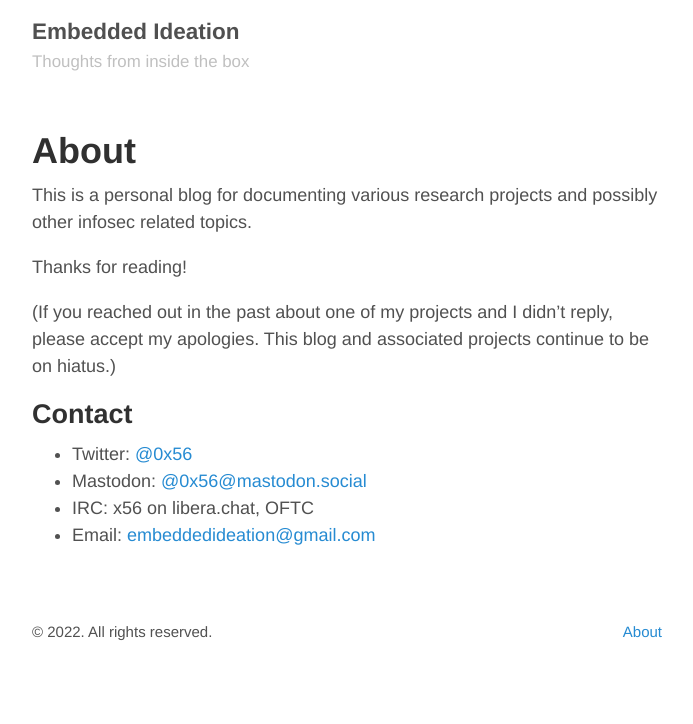
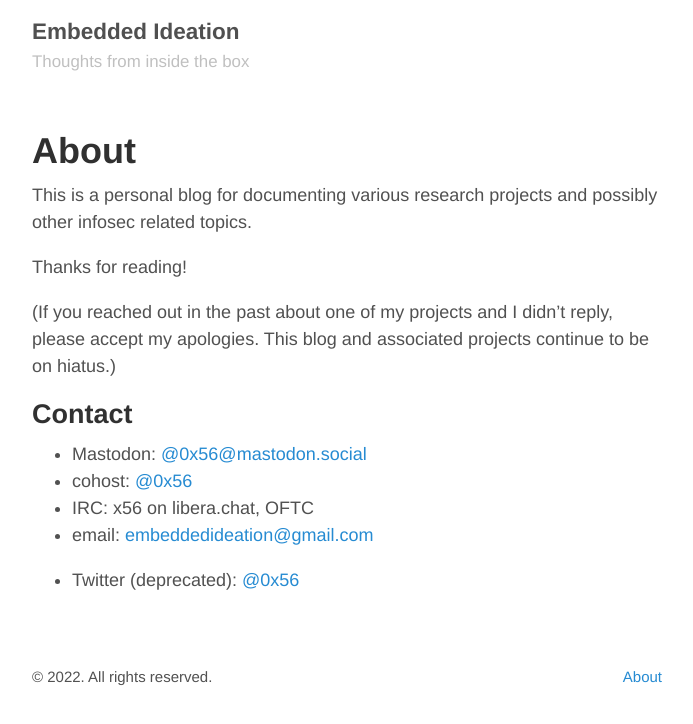
Before and after one commit to embeddedideation/embeddedideation.github.io, a Jekyll site: the page built from about.md, in a window 1280 px wide. Shown: the top 724 px of the page, without its empty margins (293-986 px from the left). Built offline with Jekyll 4.4.1, drawn with Linux system fonts in a browser that asks for light colours.

Commit message:
Update contacts

```diff
--- a/about.md
+++ b/about.md
@@ -13,7 +13,9 @@ Thanks for reading!
 
 ## Contact
 
-* Twitter: [@0x56](https://twitter.com/0x56)
 * Mastodon: [@0x56@mastodon.social](https://mastodon.social/@0x56)
-* IRC: x56 on libera.chat, OFTC
-* Email: [embeddedideation@gmail.com](mailto:embeddedideation@gmail.com)
+* cohost:   [@0x56](https://cohost.org/0x56)
+* IRC:      x56 on libera.chat, OFTC
+* email:    [embeddedideation@gmail.com](mailto:embeddedideation@gmail.com)
+
+* Twitter (deprecated): [@0x56](https://twitter.com/0x56)
```
